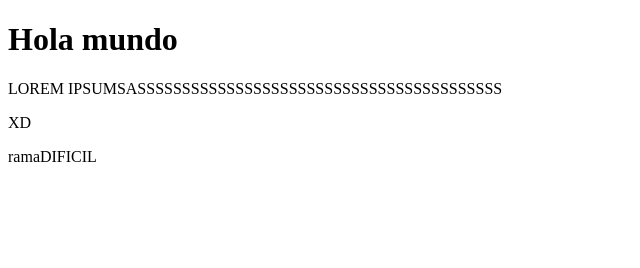
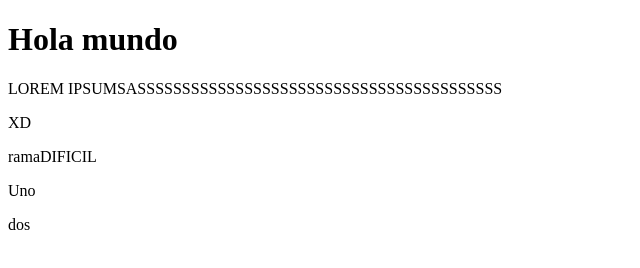
Before and after one commit to FMOL107/git-prueba, a plain HTML site: page index.html in a window 1280 px wide. Shown: the full height of the page, 0-640 px from the left. Drawn offline with Linux system fonts and the light colour scheme.

Commit message:
añadimos dos p ramaDificil

```diff
--- a/index.html
+++ b/index.html
@@ -11,5 +11,7 @@
     <p>LOREM IPSUMSASSSSSSSSSSSSSSSSSSSSSSSSSSSSSSSSSSSSSSSSS</p>
     <p>XD</p>
     <P>ramaDIFICIL</P>
+    <p>Uno</p>
+    <p>dos</p>
 </body>
 </html>
```
